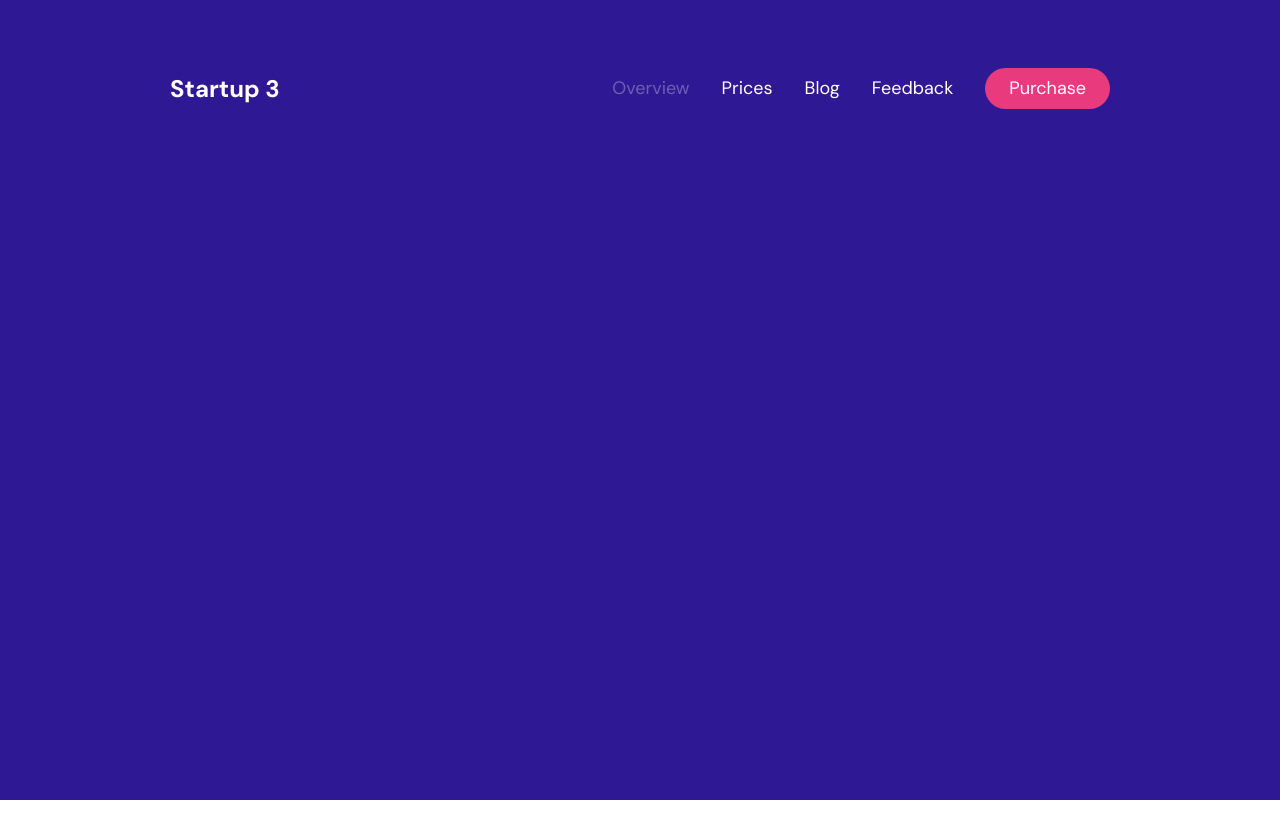
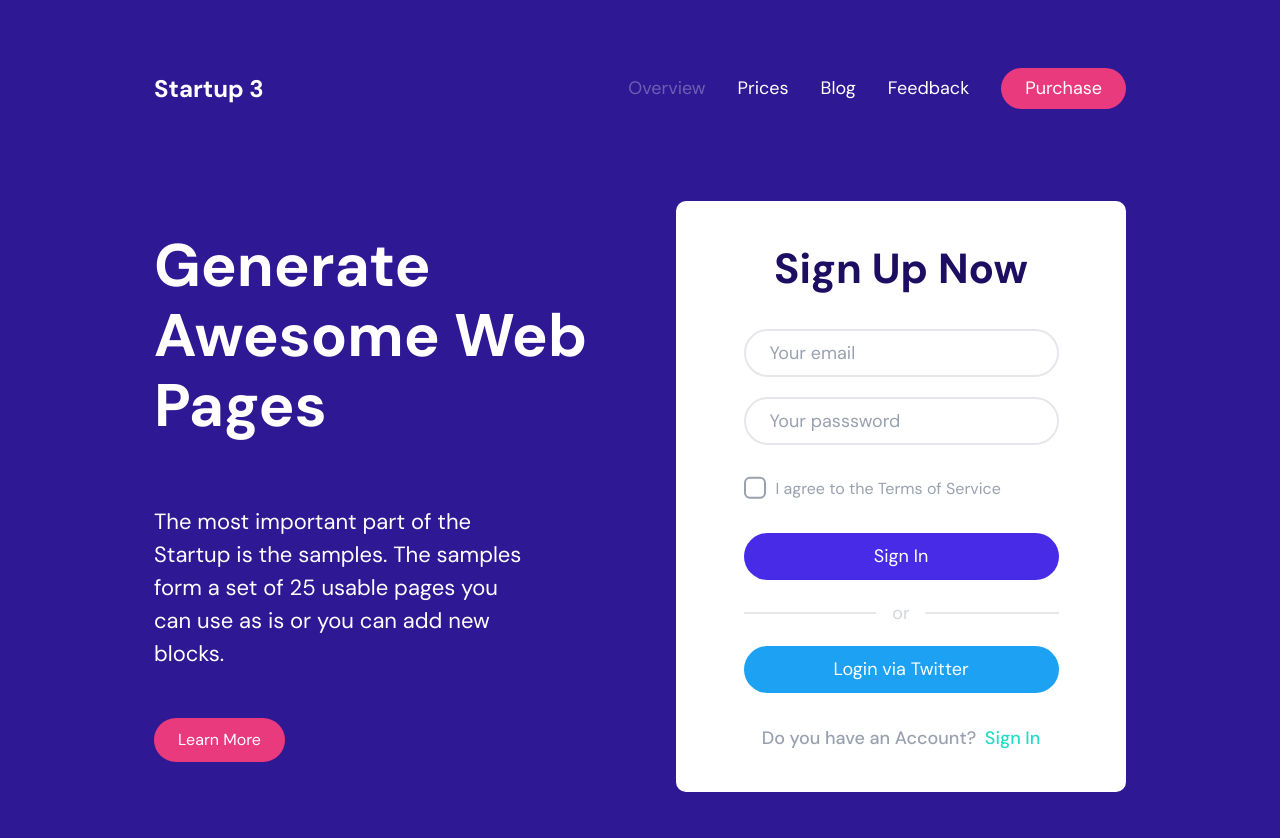
Before and after one commit to Bklzn/HeaderPricinngTables, a React (Vite) app: page / in a window 1280 px wide. Shown: the top 838 px of the page. Before the commit the page ends 800 px from the top, so only its background shows below. Built offline with nearby package versions, Linux system fonts and the light colour scheme.

Commit message:
add Overview with Singup

```diff
--- a/src/App.tsx
+++ b/src/App.tsx
@@ -1,15 +1,18 @@
-import { useState } from "react";
 import "./App.css";
 import Navbar from "./components/navbar/Navbar";
-import { BrowserRouter } from "react-router-dom";
+import { BrowserRouter, Route, Routes } from "react-router-dom";
+import Overview from "./components/overview/Overview";
 
 function App() {
-  const [count, setCount] = useState(0);
-
   return (
     <BrowserRouter>
-      <div className="w-screen h-screen bg-[#2F1893]">
-        <Navbar />
+      <div className="w-full min-h-screen bg-[#2F1893] px-4">
+        <div className="max-w-[972px] m-auto">
+          <Navbar />
+          <Routes>
+            <Route path="/" element={<Overview />} />
+          </Routes>
+        </div>
       </div>
     </BrowserRouter>
   );
--- a/src/components/navbar/Navbar.tsx
+++ b/src/components/navbar/Navbar.tsx
@@ -32,7 +32,7 @@ const Navbar = () => {
   }, [location]);
 
   return (
-    <nav className="bg-[#2F1893] text-white px-4 py-3 max-w-[972px] mx-auto pt-17">
+    <nav className="bg-[#2F1893] text-white py-3 mx-auto pt-17">
       <div className="max-w-7xl mx-auto flex justify-between items-center text-[18px]">
         <h3 className="text-[24px] font-bold">Startup 3</h3>
 
--- /dev/null
+++ b/src/components/overview/Overview.tsx
@@ -0,0 +1,32 @@
+import React from "react";
+import SignUp from "../signUp/SignUp";
+
+const Overview: React.FC = () => {
+  return (
+    <div className="flex text-white items-center justify-center py-20">
+      <div className="max-w-6xl w-full grid md:grid-cols-2 gap-18 items-center">
+        {/* Left side */}
+        <div className="flex flex-col justify-around gap-y-12">
+          <h1 className="text-center text-6xl font-bold mb-4 leading-[70px] md:text-left">
+            Generate Awesome Web Pages
+          </h1>
+          <h3 className="text-center text-[22px] pe-0 md:pe-18 md:text-left">
+            The most important part of the Startup is the samples. The samples
+            form a set of 25 usable pages you can use as is or you can add new
+            blocks.
+          </h3>
+          <div className="text-center md:text-left">
+            <button className="bg-[#E93A7D] text-white w-full md:w-auto px-6 py-[10px] rounded-full hover:cursor-pointer">
+              Learn More
+            </button>
+          </div>
+        </div>
+
+        {/* Right side - Sign up form */}
+        <SignUp />
+      </div>
+    </div>
+  );
+};
+
+export default Overview;
--- /dev/null
+++ b/src/components/signUp/SignUp.tsx
@@ -0,0 +1,59 @@
+import React from "react";
+
+type InputProps = React.InputHTMLAttributes<HTMLInputElement>;
+
+const Input: React.FC<InputProps> = (props) => {
+  return (
+    <input
+      {...props}
+      className="text-lg rounded-full border-2 border-gray-200 py-[8px] px-6 w-full placeholder:text-gray-400 focus:outline-none focus:border-blue-700"
+    />
+  );
+};
+
+const SignUp = () => {
+  return (
+    <div className="bg-white text-gray-400 rounded-[10px] py-10 px-10 sm:px-[15%] text-[18px] ">
+      <h2 className="text-2xl font-bold mb-8 text-[#1E0E62] text-[42px] text-center">
+        Sign Up Now
+      </h2>
+      <form className="space-y-8">
+        <div className="space-y-5">
+          <Input type="email" placeholder="Your email" />
+          <Input type="password" placeholder="Your passsword" />
+        </div>
+        <label className="grid grid-cols-[2em_auto] items-center text-[16px]">
+          <input type="checkbox" id="agree" name="agree" value="yes" />I agree
+          to the Terms of Service
+        </label>
+        <button
+          type="submit"
+          className="bg-[#482BE7] text-white w-full px-6 py-[10px] rounded-full hover:cursor-pointer"
+        >
+          Sign In
+        </button>
+        {/* or line */}
+        <div className="relative">
+          <p className="text-gray-300 text-md bg-white p-1 px-4 absolute top-[50%] left-[50%] translate-x-[-50%] translate-y-[-50%]">
+            or
+          </p>
+          <hr className="text-gray-300 border-t-2 border-gray-200" />
+        </div>
+        <button
+          type="submit"
+          className="bg-[#1DA1F2] text-white w-full px-6 py-[10px] rounded-full hover:cursor-pointer"
+        >
+          Login via Twitter
+        </button>
+        <p className="text-center text-gray-400 font-medium text-md">
+          Do you have an Account?{" "}
+          <a href="/sign" className="text-[#25dac5] ms-1 text-nowrap">
+            Sign In
+          </a>
+        </p>
+      </form>
+    </div>
+  );
+};
+
+export default SignUp;
--- a/src/index.css
+++ b/src/index.css
@@ -7,3 +7,50 @@ body {
   padding: 0;
   font-family: "DM Sans", sans-serif;
 }
+
+input[type="checkbox"] {
+  -webkit-appearance: none;
+  appearance: none;
+  background-color: #fff;
+  margin: 0;
+  font: inherit;
+  color: currentColor;
+  width: 1.4em;
+  height: 1.4em;
+  border: 0.15em solid currentColor;
+  border-radius: 6px;
+  transform: translateY(-0.075em);
+  display: grid;
+  place-content: center;
+}
+
+input[type="checkbox"]::after {
+  content: "";
+  width: 0.65em;
+  height: 0.65em;
+  transform: scale(0);
+  transition: 120ms transform ease-in-out;
+  box-shadow: inset 1em 1em black;
+  transform-origin: bottom left;
+  clip-path: polygon(14% 44%, 0 65%, 50% 100%, 100% 16%, 80% 0%, 43% 62%);
+}
+
+input[type="checkbox"]::before {
+  content: "";
+  position: absolute;
+  top: -0.15em;
+  left: -0.15em;
+  width: 1.4em;
+  height: 1.4em;
+  border-radius: 6px;
+  transform: scale(0);
+  transition: 120ms transform ease-in-out;
+  box-shadow: inset 1.5em 1.5em #25dac5;
+}
+
+input[type="checkbox"]:checked::before {
+  transform: scale(1);
+}
+input[type="checkbox"]:checked::after {
+  transform: scale(1);
+}
```
